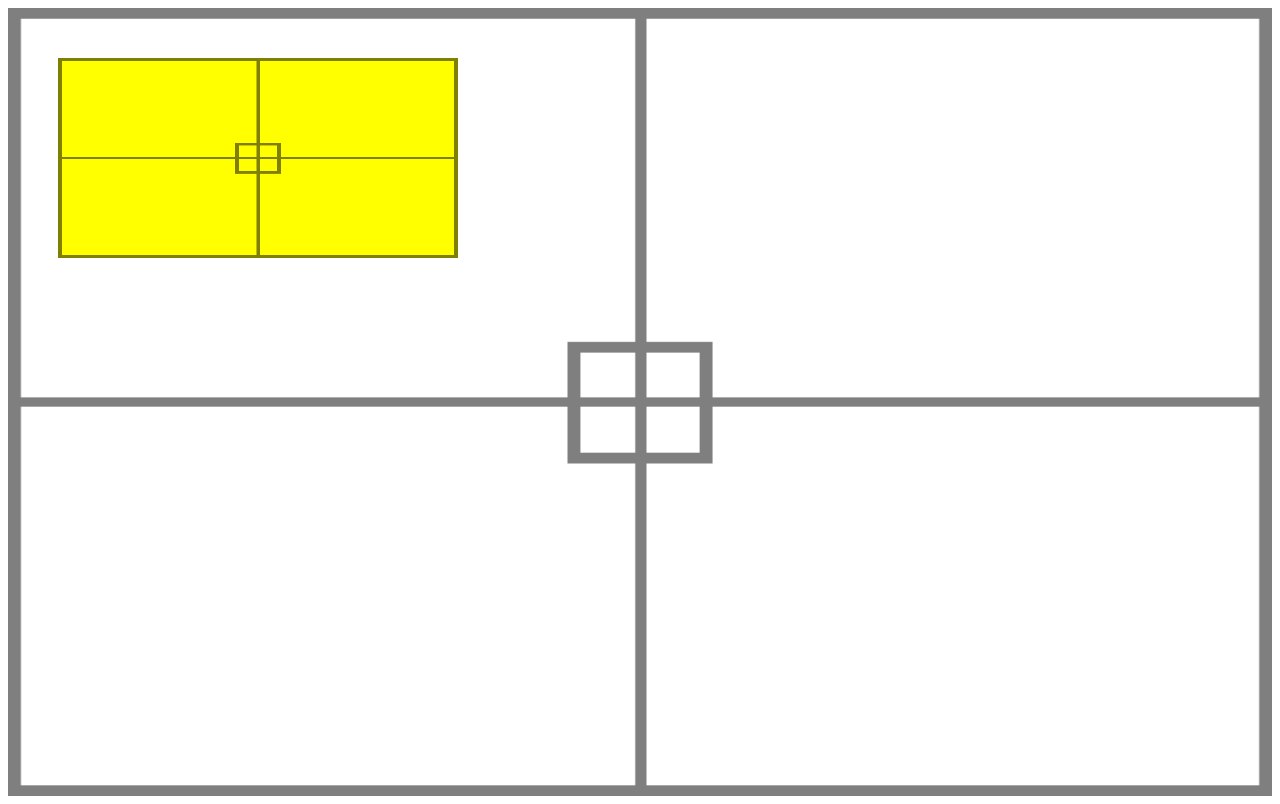
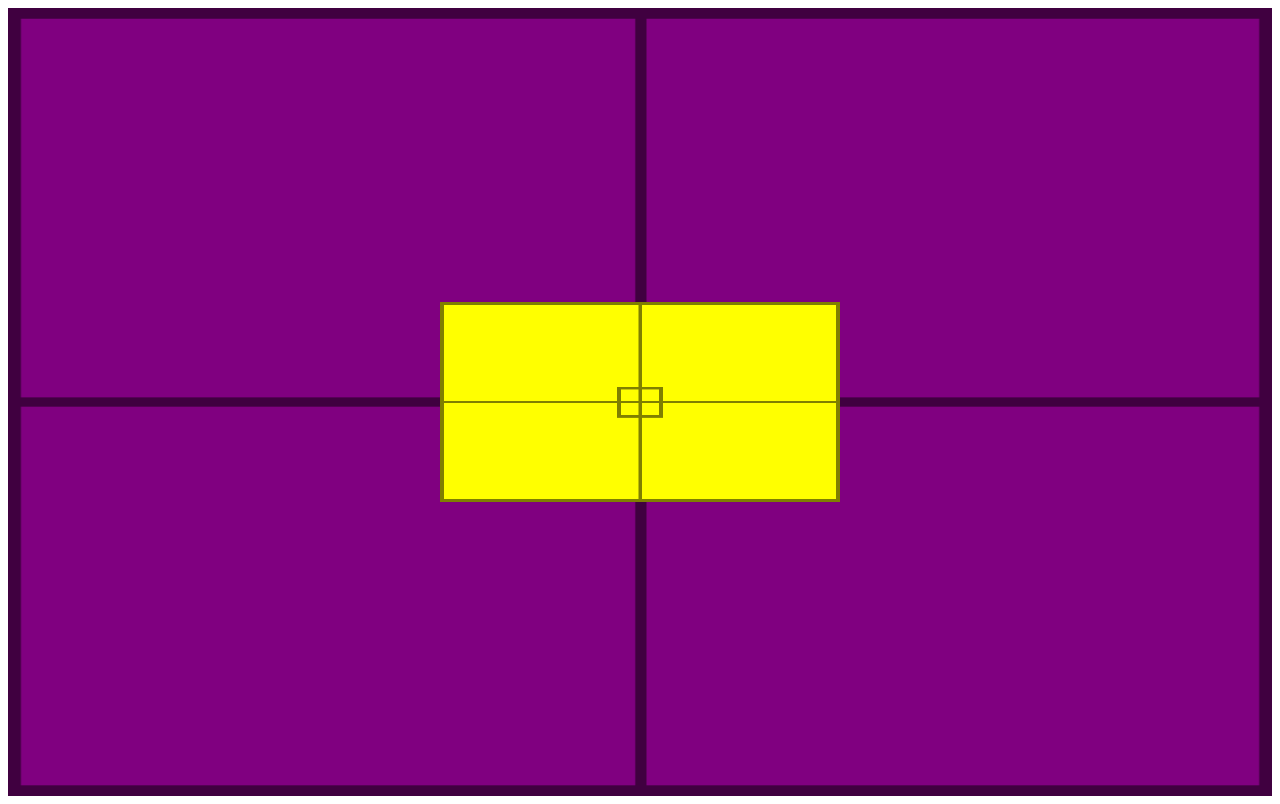
Before and after one commit to YgorLSP/HTML-CSS, a plain HTML site: page Exercicio/ex022/fundo07.html in a window 1280 px wide. Drawn offline with Linux system fonts and the light colour scheme.

Commit message:
ex022 fundo07

```diff
--- a/Exercicio/ex022/fundo07.html
+++ b/Exercicio/ex022/fundo07.html
@@ -13,7 +13,7 @@
             position: relative;
             height: 96vh;
             padding: 10px;
-            background-color: color purple;
+            background-color: purple;
 
         }
 
@@ -26,10 +26,10 @@
             width: 400px;
             background-color: yellow;
 
-            left: 50px;
-            top:  50px;
+            left: 50%;
+            top:  50%;
 
-            transform: translate(-50% -50%);
+            transform: translate(-50%, -50%);
 
         }
     </style>
```
